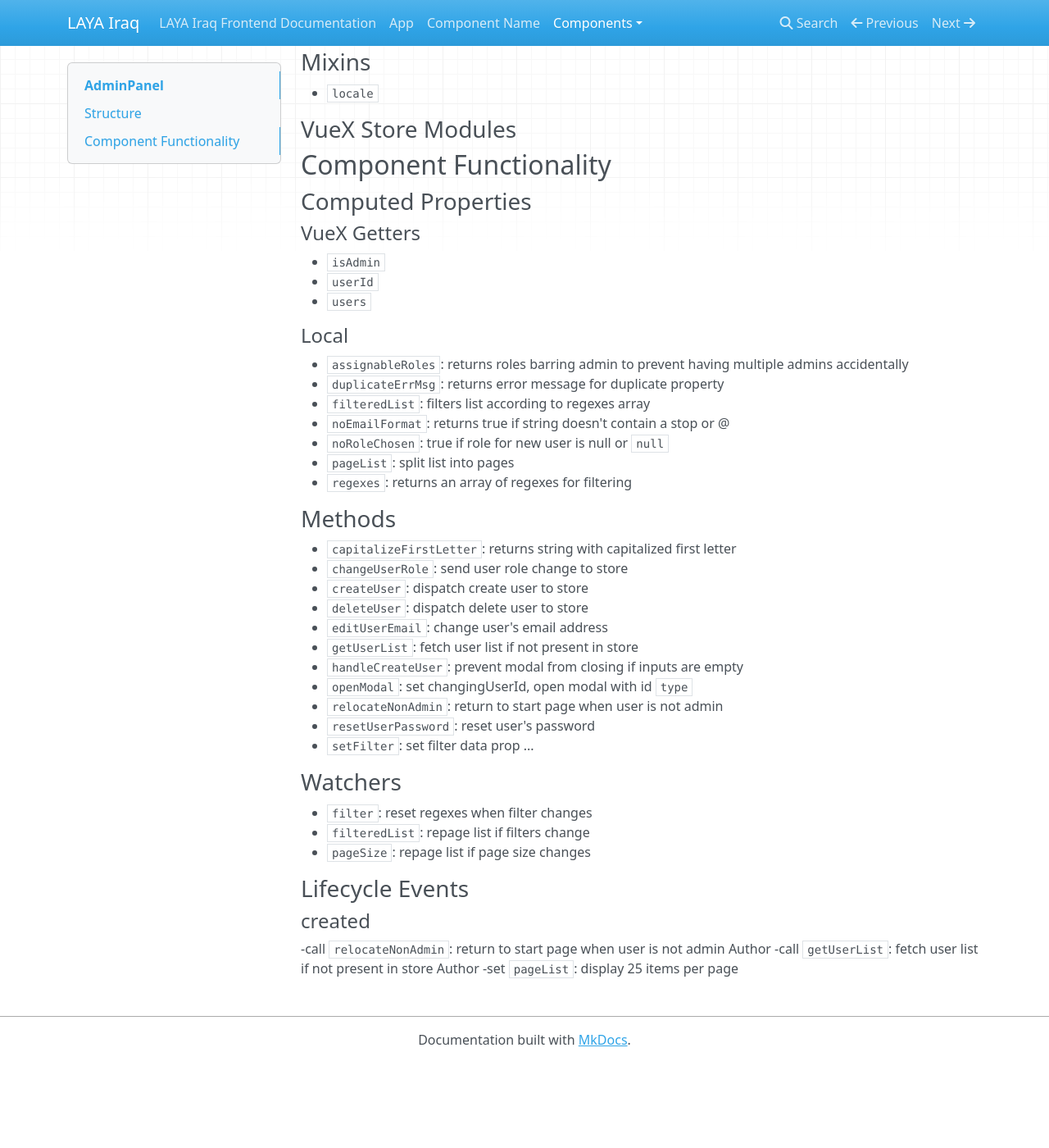
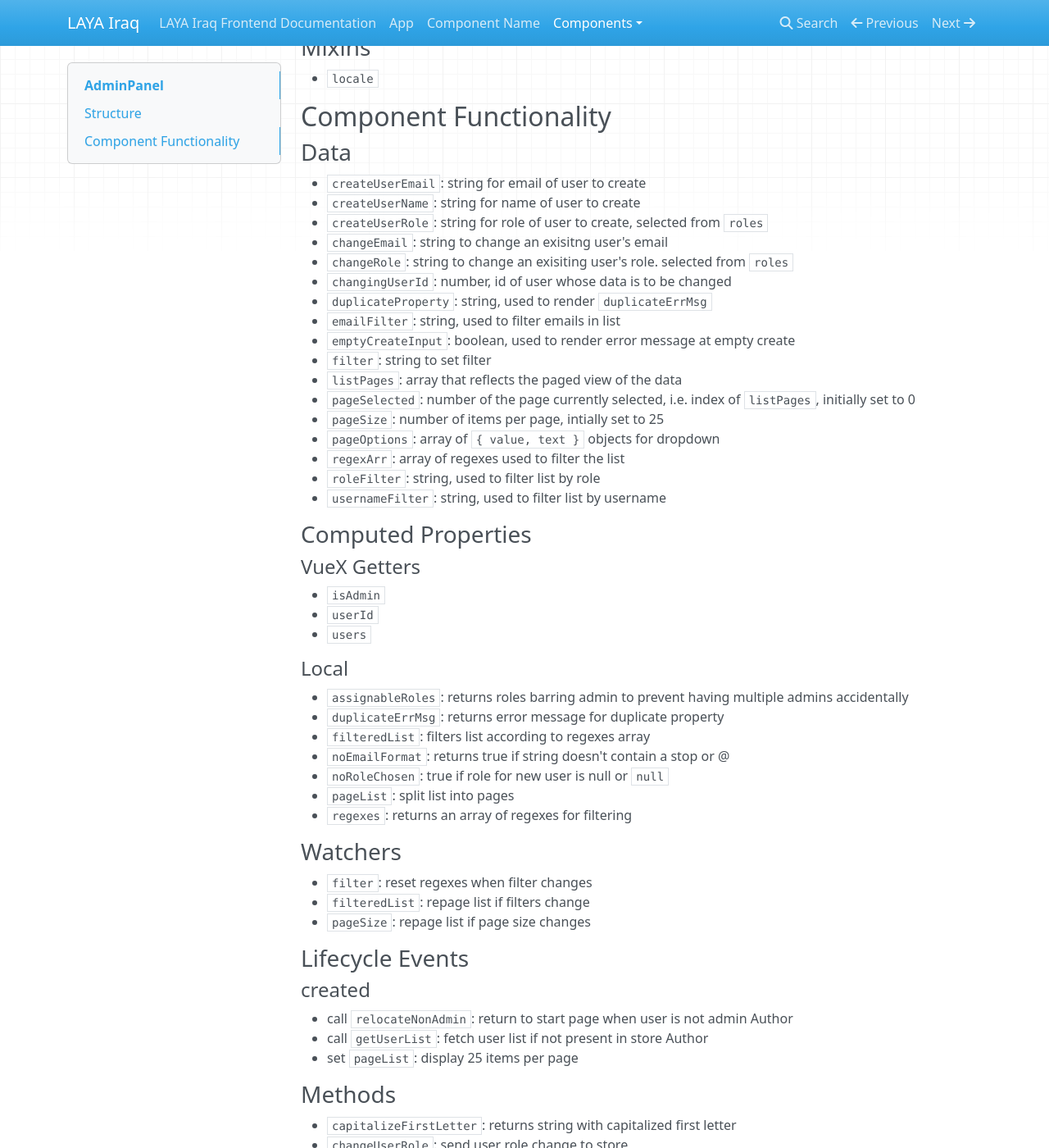
Before and after one commit to LAYAIraq/frontend-docs, an MkDocs documentation site: the page built from docs/components/user-views/admin-panel.md, in a window 1280 px wide and 1400 px high, scrolled down 285 px. Shown: the whole window at 82% size. Built offline with MkDocs 1.6.1, drawn with Linux system fonts in a browser that asks for light colours; nearby versions of some CDN libraries; before the commit the page ends 1581 px from its top, so only the background shows below that; some of the changed text lies outside the part shown.

```diff
--- a/docs/components/user-views/admin-panel.md
+++ b/docs/components/user-views/admin-panel.md
@@ -8,16 +8,32 @@ This component manages users, assigns roles, changes email addresses, fires pw a
 ### Dependencies
 
 - `roles` from `@/options/roles`
-
-### Components
+- `vuex`
 
 ### Mixins
 - `locale`
 
-### VueX Store Modules
-
 Component Functionality
 ---------
+### Data
+- `createUserEmail`: string for email of user to create
+- `createUserName`: string for name of user to create
+- `createUserRole`: string for role of user to create, selected from `roles`
+- `changeEmail`: string to change an exisitng user's email
+- `changeRole`: string to change an exisiting user's role. selected from `roles`
+- `changingUserId`: number, id of user whose data is to be changed
+- `duplicateProperty`: string, used to render `duplicateErrMsg`
+- `emailFilter`: string, used to filter emails in list
+- `emptyCreateInput`: boolean, used to render error message at empty create
+- `filter`: string to set filter
+- `listPages`: array that reflects the paged view of the data
+- `pageSelected`: number of the page currently selected, i.e. index of `listPages`, initially set to 0
+- `pageSize`: number of items per page, intially set to 25
+- `pageOptions`: array of `{ value, text }` objects for dropdown
+- `regexArr`: array of regexes used to filter the list
+- `roleFilter`: string, used to filter list by role
+- `usernameFilter`: string, used to filter list by username
+
 
 ### Computed Properties
 #### VueX Getters
@@ -34,6 +50,17 @@ Component Functionality
 - `pageList`: split list into pages
 - `regexes`: returns an array of regexes for filtering
 
+### Watchers
+- `filter`: reset regexes when filter changes
+- `filteredList`: repage list if filters change
+- `pageSize`: repage list if page size changes
+
+### Lifecycle Events
+#### created
+- call `relocateNonAdmin`: return to start page when user is not admin Author
+- call `getUserList`: fetch user list if not present in store Author
+- set `pageList`: display 25 items per page
+
 ### Methods
 - `capitalizeFirstLetter`: returns string with capitalized first letter
 - `changeUserRole`: send user role change to store
@@ -46,16 +73,3 @@ Component Functionality
 - `relocateNonAdmin`: return to start page when user is not admin
 - `resetUserPassword`: reset user's password
 - `setFilter`: set filter data prop
-  ...
-
-### Watchers
-- `filter`: reset regexes when filter changes
-- `filteredList`: repage list if filters change
-- `pageSize`: repage list if page size changes
-
-### Lifecycle Events
-
-#### created
--call `relocateNonAdmin`: return to start page when user is not admin Author
--call `getUserList`: fetch user list if not present in store Author
--set `pageList`: display 25 items per page
```
Also changed, not shown: docs/app.md (+2 -2 lines).
